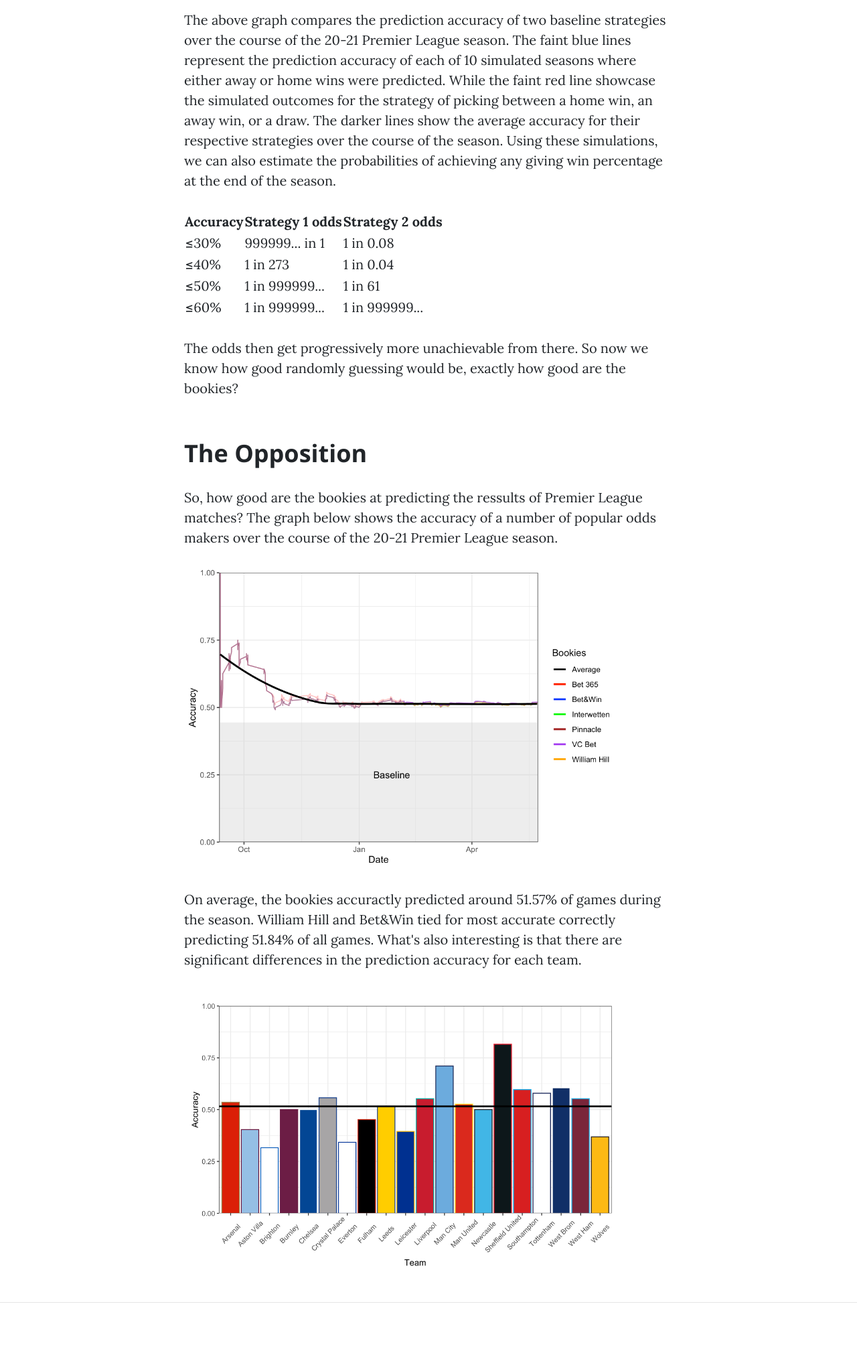
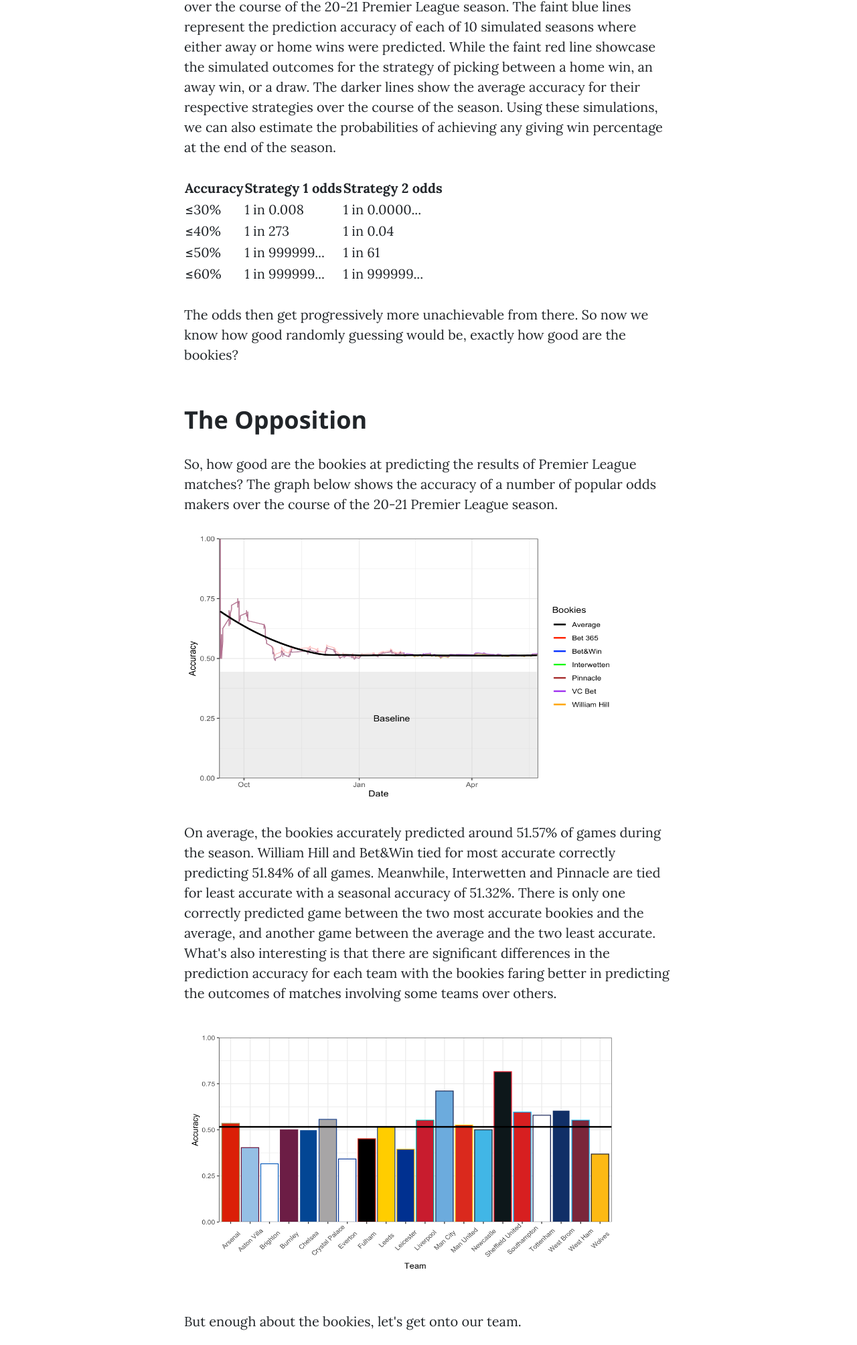
Before and after one commit to ChrisPayneHome/ChrisPayneHome.github.io, a plain HTML site: page html/bookies.html in a window 1280 px wide. Shown: the part 1629-3637 px from the top of the page at 67% size. Drawn offline with nearby package versions, Linux system fonts and the light colour scheme; files whose address does not match are found by name.

Commit message:
Add files via upload

```diff
--- a/html/bookies.html
+++ b/html/bookies.html
@@ -61,7 +61,7 @@
                         <p>With the 2020-21 Premier League season over, I have been working on a way to apply my predictive AI skills to the problem of football match prediction. Over the past couple of months I have been collecting data on historic performance, transfer data, player stats, and more to construct a dataset on premier league matches.</p>
                         <h2 class="section-heading">Baselines</h2>
                         <p>In order to do so, we first have to develop a baseline of match prediction to compare with our model. A baseline is simply a metric so we can assess the contribution of the model to our prediction accuracy. Guessing randomly is a common baseline to be compared against so we will examine the accuracy of two baseline strategies. Namely guessing randomly between away wins, home wins and draws (strategy 1) and randomly guessing between away or home wins (strategy 2).</p>
-                        <img src="/images/strat_compare.png" width="650" height="450">
+                        <img src="/images/strat_compare.png" width="650" height="400">
                         <p>The above graph compares the prediction accuracy of two baseline strategies over the course of the 20-21 Premier League season. The faint blue lines represent the prediction accuracy of each of 10 simulated seasons where either away or home wins were predicted. While the faint red line showcase the simulated outcomes for the strategy of picking between a home win, an away win, or a draw. The darker lines show the average accuracy for their respective strategies over the course of the season. Using these simulations, we can also estimate the probabilities of achieving any giving win percentage at the end of the season.</p>
                         <table>
                             <tr>
@@ -71,8 +71,8 @@
                             </tr>
                             <tr>
                                 <td>≤30%</td>
-                                <td>999999... in 1</td>
-                                <td>1 in 0.08</td>
+                                <td>1 in 0.008</td>
+                                <td>1 in 0.0000...</td>
                             </tr>
                             <tr>
                                 <td>≤40%</td>
@@ -92,10 +92,14 @@
                         </table>
                         <p>The odds then get progressively more unachievable from there. So now we know how good randomly guessing would be, exactly how good are the bookies?</p>
                         <h2 class="section-heading">The Opposition</h2>
-                        <p>So, how good are the bookies at predicting the ressults of Premier League matches? The graph below shows the accuracy of a number of popular odds makers over the course of the 20-21 Premier League season.</p>
-                        <img src="/images/bet_compare.png" width="650" height="450">
-                        <p>On average, the bookies accuractly predicted around 51.57% of games during the season. William Hill and Bet&Win tied for most accurate correctly predicting 51.84% of all games. What's also interesting is that there are significant differences in the prediction accuracy for each team.</p>
-                        <img src="/images/bet_team.png" width="650" height="450">
+                        <p>So, how good are the bookies at predicting the results of Premier League matches? The graph below shows the accuracy of a number of popular odds makers over the course of the 20-21 Premier League season.</p>
+                        <img src="/images/bet_compare.png" width="650" height="400">
+                        <p>On average, the bookies accurately predicted around 51.57% of games during the season. William Hill and Bet&Win tied for most accurate correctly predicting 51.84% of all games. Meanwhile, Interwetten and Pinnacle are tied for least accurate with a seasonal accuracy of 51.32%. There is only one correctly predicted game between the two most accurate bookies and the average, and another game between the average and the two least accurate. What's also interesting is that there are significant differences in the prediction accuracy for each team with the bookies faring better in predicting the outcomes of matches involving some teams over others.</p>
+                        <img src="/images/bet_team.png" width="650" height="400">
+                        <p>But enough about the bookies, let's get onto our team.</p>
+                        <h2 class="section-heading">The Model</h2>
+                        <p>Our model is a neural network trained on our dataset, including data from FBref, football-data, and Github user ewenme. So how well does it perform? Pretty well. Below is a comparison of the accuracy of the model compared with the average bookie's over the course of the 20-21 season.</p>
+                        <img src="/images/model_compare.png" width="650" height="400">
                     </div>
                 </div>
             </div>
```
